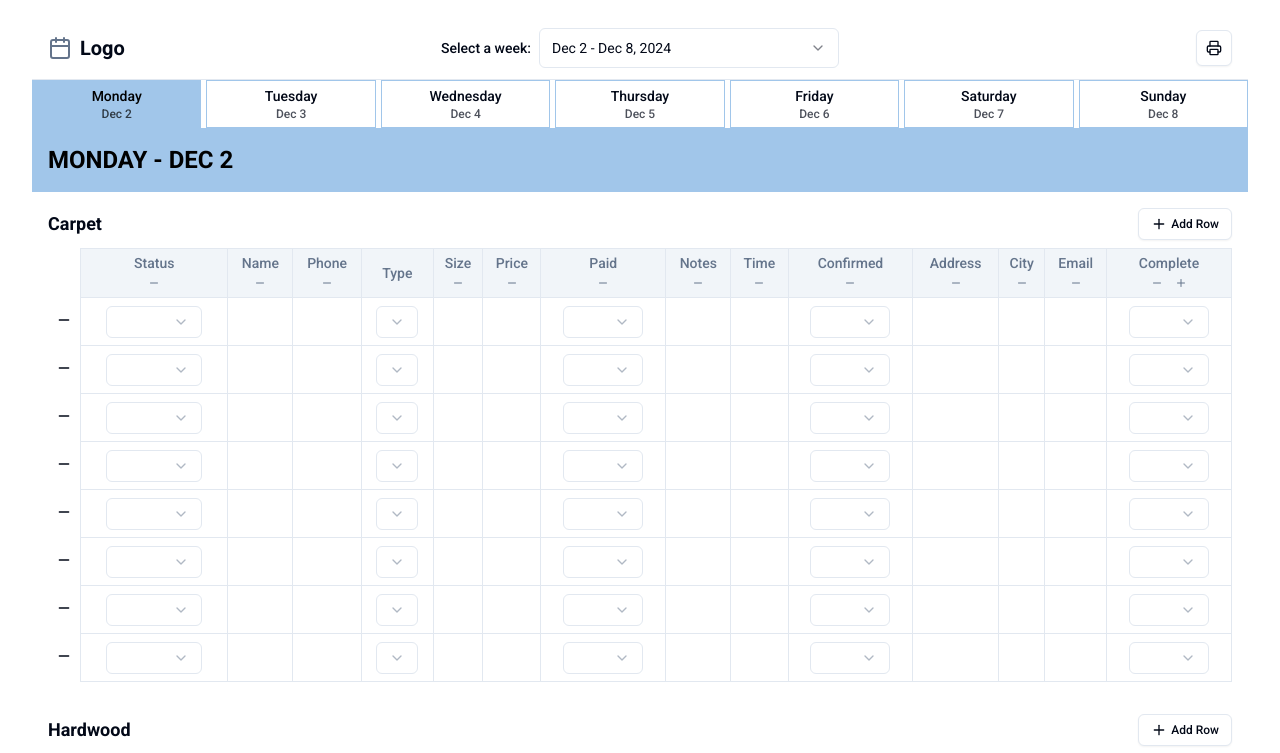
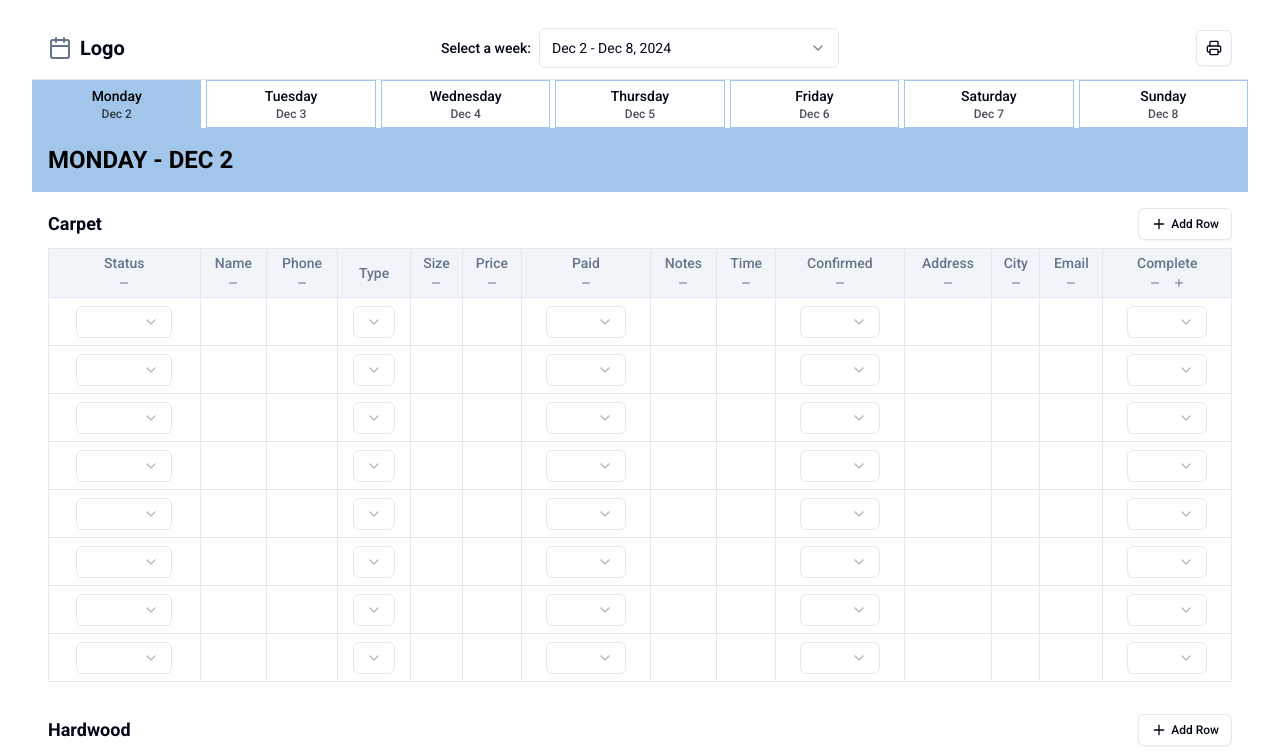
Before and after one commit to davemelk100/3ringer, a Next.js app: page / in a window 1280 px wide. Shown: the top 753 px of the page. Built offline with nearby package versions, Linux system fonts and the light colour scheme.

Commit message:
got rid of empty first table row so the would left-align

```diff
--- a/components/schedule/schedule-row.tsx
+++ b/components/schedule/schedule-row.tsx
@@ -87,18 +87,6 @@ export function ScheduleRow({
   return (
     <>
       <tr>
-        <td className="w-8 p-1">
-          {section.rows > 1 && (
-            <Button
-              onClick={() => setShowDeleteConfirm(true)}
-              size="sm"
-              variant="ghost"
-              className="h-6 w-6 p-0"
-            >
-              <Minus className="h-4 w-4" />
-            </Button>
-          )}
-        </td>
         {columns.map((column, colIndex) => (
           <td
             key={`${day}-${section.id}-${column.id}-${rowIndex}-${colIndex}`}
@@ -109,6 +97,7 @@ export function ScheduleRow({
         ))}
       </tr>
 
+      {section.rows > 1 && (
         <DeleteConfirmation
           isOpen={showDeleteConfirm}
           onClose={() => setShowDeleteConfirm(false)}
@@ -119,6 +108,7 @@ export function ScheduleRow({
           title="Delete Row"
           description="Are you sure you want to delete this row? This action cannot be undone."
         />
+      )}
     </>
   );
 }
--- a/components/schedule/schedule-section.tsx
+++ b/components/schedule/schedule-section.tsx
@@ -52,7 +52,6 @@ export function ScheduleSection({
       <table className="w-full border-collapse mb-4">
         <thead>
           <tr>
-            <th className="w-8 p-1"></th>
             {columns.map((column, index) => (
               <th
                 key={`${day}-${section.id}-header-${column.id}-${index}`}
```
Lines whose indentation alone changed are shown as unchanged.
